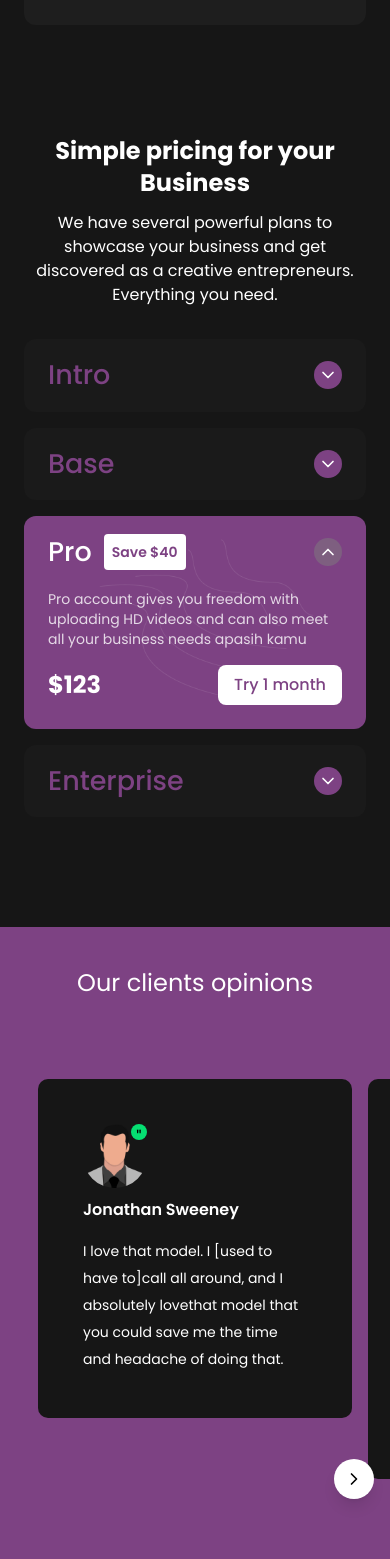
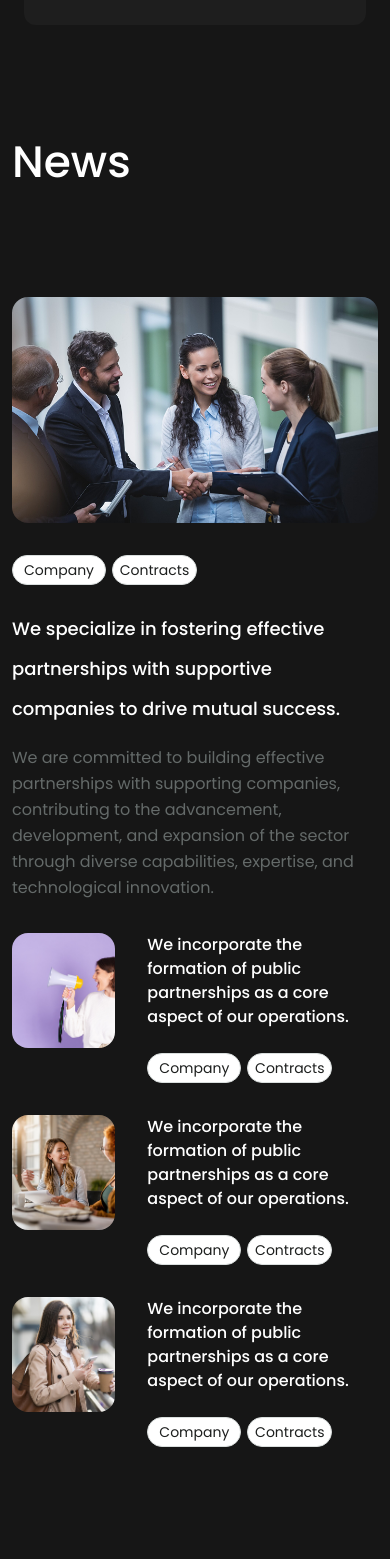
Before and after one commit to Mhamad-Raad/Naas-Project, a Next.js app: page / in a window 390 px wide. Shown: the part 4660-6219 px from the top of the page. Built offline with nearby package versions, Linux system fonts and the light colour scheme.

Commit message:
add responsivenss to news section

```diff
--- a/src/Components/Sections/News.js
+++ b/src/Components/Sections/News.js
@@ -30,28 +30,30 @@ const News = () => {
     },
   ];
   return (
-    <section className='w-full px-22 flex flex-col gap-[108px]'>
+    <section className='w-full px-3 md:px-22 flex flex-col gap-[108px]'>
       <div className='flex justify-between items-center'>
-        <h2 className='text-[44px] font font-medium leading-[54px]'>News</h2>
-        <button className='w-[167px] h-[55px] text-sm text-white font-medium bg-primary rounded-full'>
+        <h2 className='text-center md:text-left text-[44px] font font-medium leading-[54px]'>
+          News
+        </h2>
+        <button className='hidden md:flex w-[167px] h-[55px] text-sm text-white font-medium bg-primary rounded-full'>
           View all news
         </button>
       </div>
 
-      <div className='flex gap-8'>
+      <div className='flex flex-col md:flex-row gap-8'>
         <div className='flex flex-col gap-8'>
           <Image
             src={Img1}
             alt='News Image 1'
-            className='w-[696px] h-[460px] object-cover rounded-2xl'
+            className='w-full md:w-[696px] h-[226px] md:h-[460px] object-cover rounded-2xl'
           />
-          <div className='w-[696px] flex flex-col gap-4'>
+          <div className='md:w-[696px] flex flex-col gap-4'>
             <NewsButtons />
-            <h3 className='mt-2 text-[32px] text-white font-medium leading-10'>
+            <h3 className='mt-2 text-lg md:text-[32px] text-white font-medium leading-10'>
               We specialize in fostering effective partnerships with supportive
               companies to drive mutual success.
             </h3>
-            <p className='text-lg text-[#646a69] leading-[26px]'>
+            <p className='text-md md:text-lg text-[#646a69] leading-[26px]'>
               We are committed to building effective partnerships with
               supporting companies, contributing to the advancement,
               development, and expansion of the sector through diverse
@@ -59,7 +61,7 @@ const News = () => {
             </p>
           </div>
         </div>
-        <div className='w-[530px] flex flex-col gap-8'>
+        <div className='w-full md:w-[530px] flex flex-col gap-8'>
           {NewsData.map((news) => (
             <NewsCard news={news} key={news.id} />
           ))}
--- a/src/Components/UI/NewsCard.js
+++ b/src/Components/UI/NewsCard.js
@@ -9,10 +9,10 @@ const NewsCard = ({ news }) => {
       <Image
         src={news?.image}
         alt={news?.title}
-        className='w-[221px] h-[246px] object-cover rounded-2xl'
+        className='w-[115px] md:w-[221px] h-[115px] md:h-[246px] object-cover rounded-2xl'
       />
       <div className='flex flex-col gap-6'>
-        <h3 className='text-2xl text-white font-medium leading-10'>
+        <h3 className='text-md md:text-2xl text-white font-medium md:leading-10'>
           {news?.title}
         </h3>
         <NewsButtons />
--- a/src/Components/UI/NewsItemButtons.js
+++ b/src/Components/UI/NewsItemButtons.js
@@ -1,10 +1,14 @@
 const NewsButtons = () => {
   return (
     <div className='flex gap-[6px]'>
-      <button className='w-[98px] h-[30px] text-sm text-[#1d1f1e] border border-[#d9dedd] bg-white rounded-full'>Company</button>
-      <button className='w-[94px] h-[30px] text-sm text-[#1d1f1e] border border-[#d9dedd] bg-white rounded-full'>Contracts</button>
+      <button className='w-[94px] md:w-[98px] h-[30px] text-sm text-[#1d1f1e] border border-[#d9dedd] bg-white rounded-full'>
+        Company
+      </button>
+      <button className='w-[85px] md:w-[94px] h-[30px] text-sm text-[#1d1f1e] border border-[#d9dedd] bg-white rounded-full'>
+        Contracts
+      </button>
     </div>
   );
-}
+};
 
 export default NewsButtons;
--- a/src/pages/index.js
+++ b/src/pages/index.js
@@ -15,7 +15,7 @@ export default function Home() {
       <AboutUs />
       <Services />
       <Philosophy />
-      {/* <News /> */}
+      <News />
       <Pricing />
       <Clients />
     </main>
```
